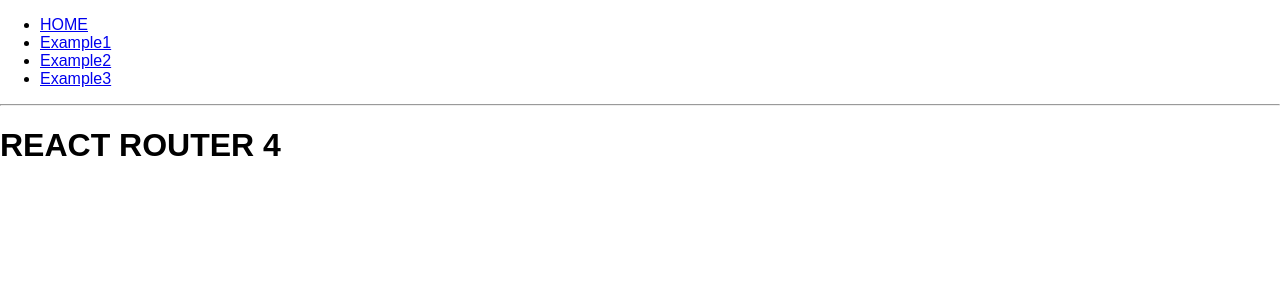
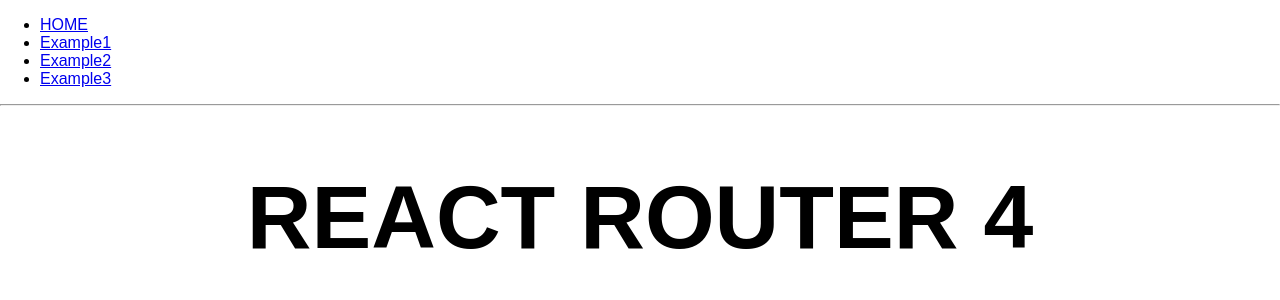
Before and after one commit to bdog72/React-Router4, a React app: page / in a window 1280 px wide. Shown: the top 300 px of the page. Built offline with nearby package versions, Linux system fonts and the light colour scheme.

Commit message:
adjusted font size

```diff
--- a/src/components/App.js
+++ b/src/components/App.js
@@ -36,7 +36,7 @@
 
 const Home = () => (
   <div>
-    <h1>REACT ROUTER 4</h1>
+    <h1 className='homeHeader'>REACT ROUTER 4</h1>
   </div>
 )
 
--- a/src/styles/screen.scss
+++ b/src/styles/screen.scss
@@ -11,3 +11,8 @@
   margin: 0;
   font: $base-text-size / 1 $base-font-family;
 }
+
+.homeHeader {
+  text-align: center;
+  font-size: 7vw;
+}
```
